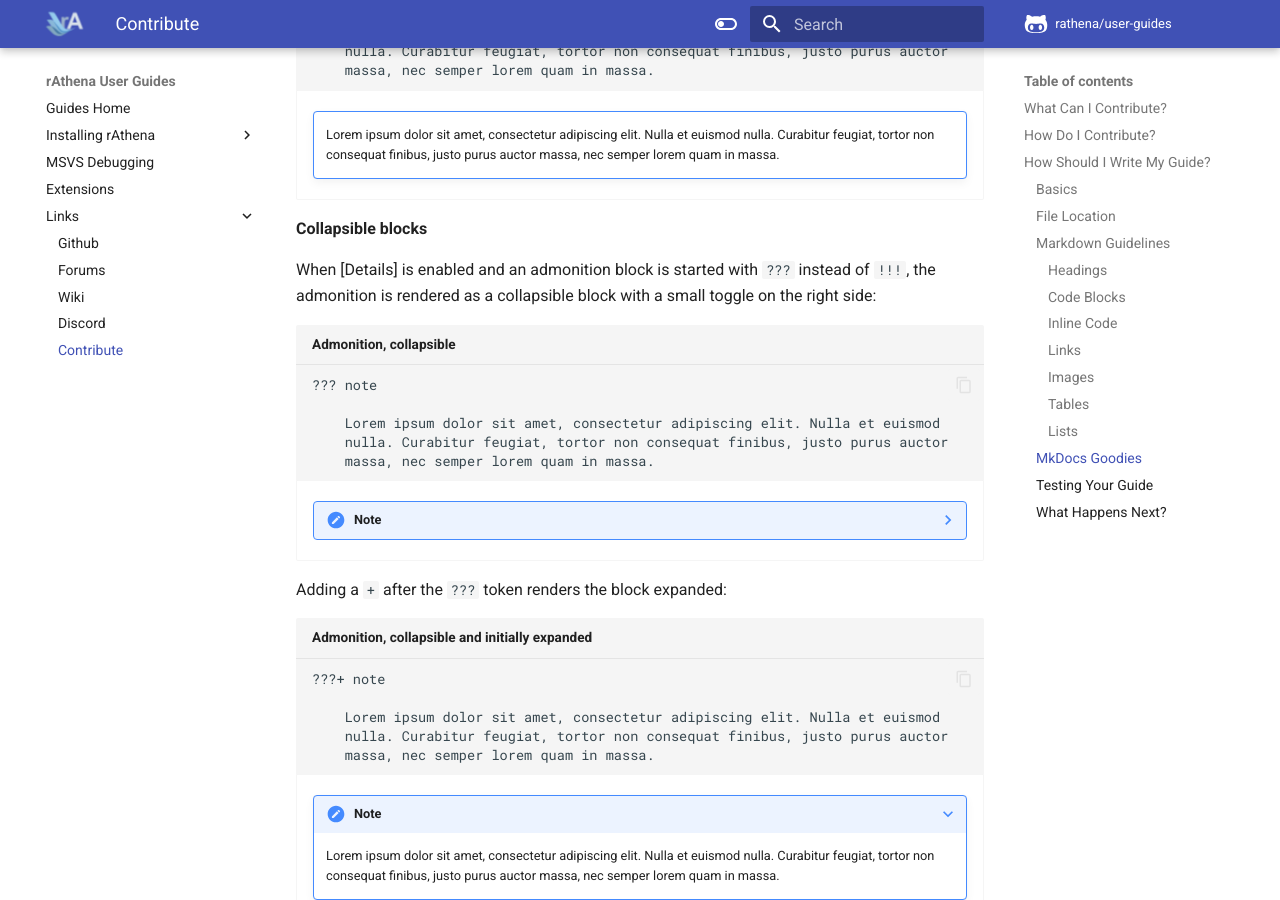
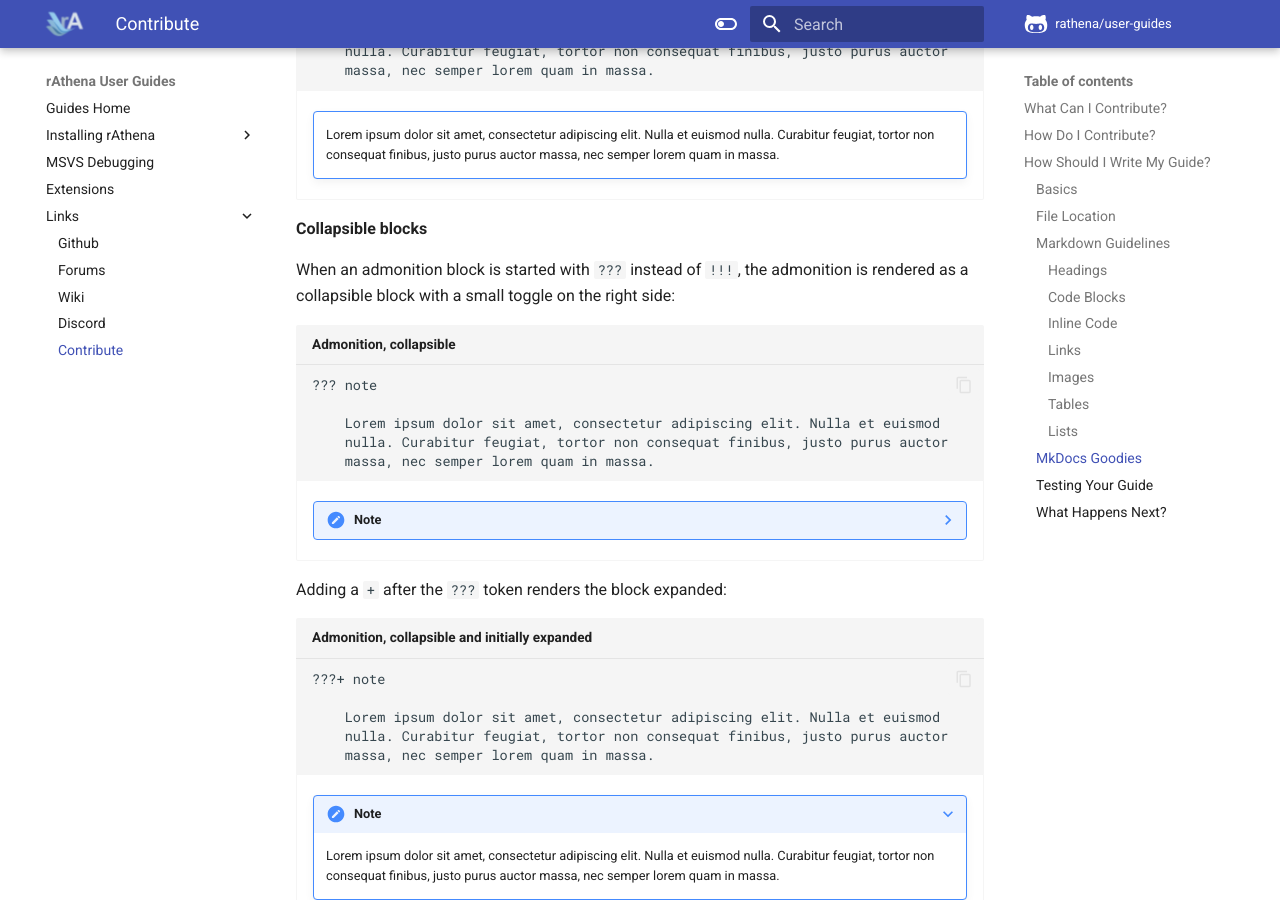
Before and after one commit to rathena/user-guides, an MkDocs documentation site: the page built from guides/CONTRIBUTING.md, in a window 1280 px wide and 900 px high, scrolled down 4696 px. Built offline with MkDocs 1.6.1 and Material for MkDocs 9.7.7, drawn with Linux system fonts in a browser that asks for light colours; comment, search, counter and statistics services are not loaded.

Commit message:
Removing extra info

```diff
--- a/guides/CONTRIBUTING.md
+++ b/guides/CONTRIBUTING.md
@@ -196,7 +196,7 @@ Since we are using MkDocs to serve the documentation, we can get to use of the p
 
     **Collapsible blocks**
 
-    When [Details] is enabled and an admonition block is started with `???` instead
+    When an admonition block is started with `???` instead
     of `!!!`, the admonition is rendered as a collapsible block with a small toggle
     on the right side:
 
```
